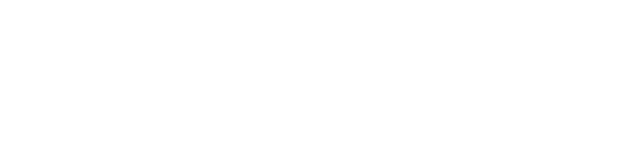
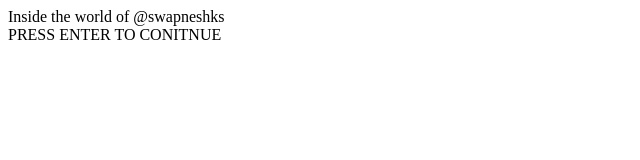
Before and after one commit to swapneshks/swapneshks.github.io, a plain HTML site: page index.html in a window 1280 px wide. Shown: the whole page, without its empty margins (0-640 px from the left). Drawn offline with Linux system fonts and the light colour scheme.

Commit message:
Append content to 'body' in index.html
Add title and sub-title to body

```diff
--- a/index.html
+++ b/index.html
@@ -6,6 +6,14 @@
         <title>Swapnesh Kumar Sahoo</title>
     </head>
 
-    <body></body>
+    <body>
+        <div>
+          Inside the world of @swapneshks
+        </div>
+
+        <div>
+          PRESS ENTER TO CONITNUE
+        </div>
+    </body>
 
 </html>
```
